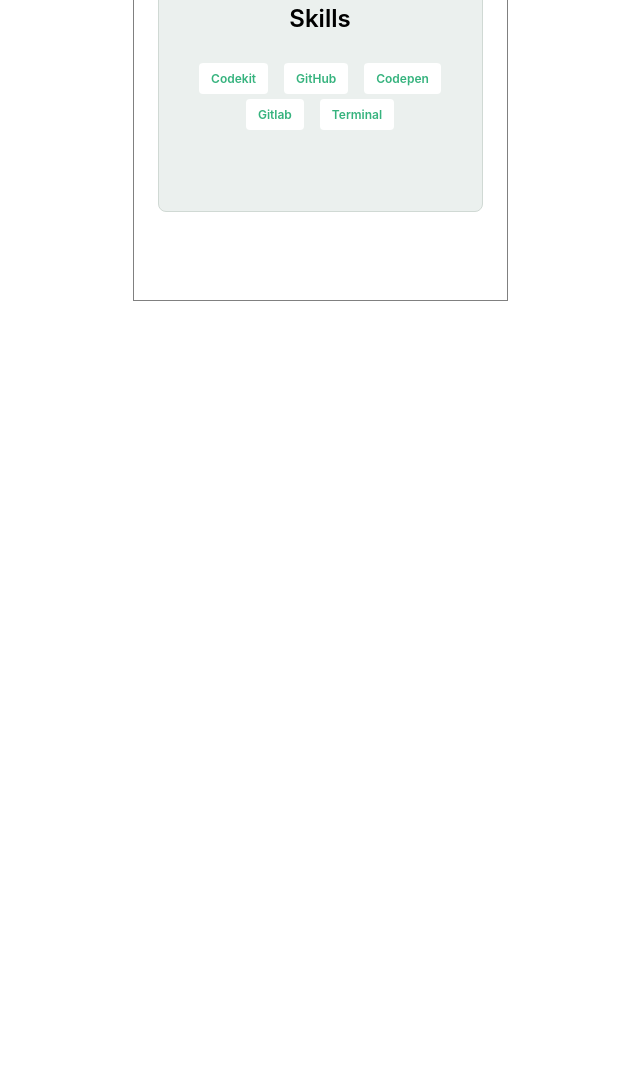
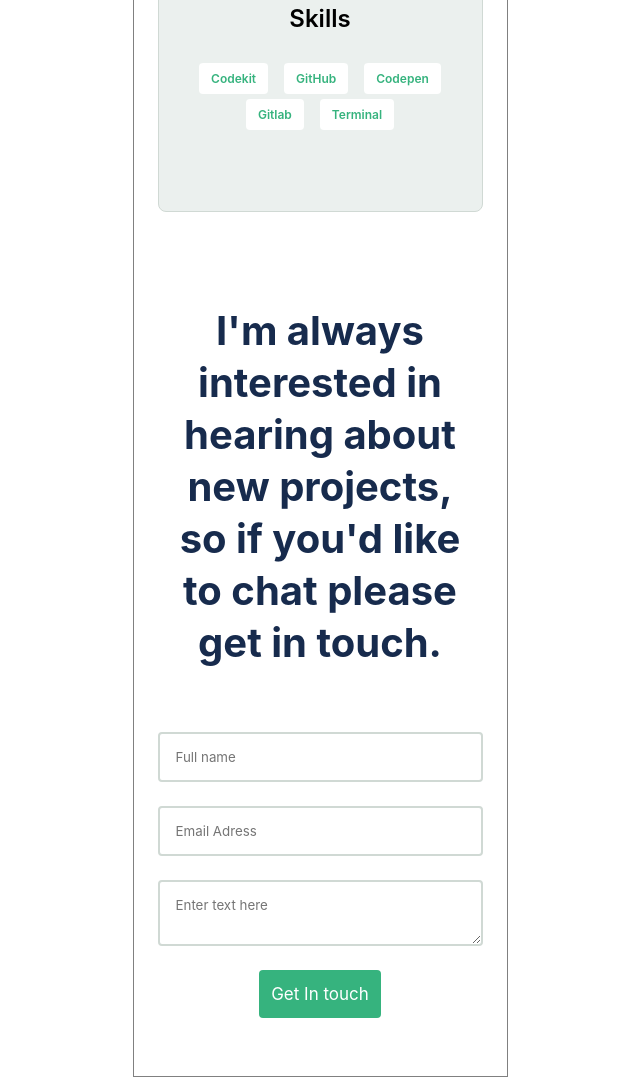
Before and after one commit to utsargo/portfolio-utsargo-microverse, a plain HTML site: page index.html in a window 1280 px wide. Shown: the part 4509-5586 px from the top of the page, without its empty margins (320-960 px from the left). Before the commit the page ends 4810 px from the top, so only its background shows below. Drawn offline with Linux system fonts and the light colour scheme; a web font is replaced by a local one.

Commit message:
added contact form

```diff
--- a/index.html
+++ b/index.html
@@ -164,6 +164,22 @@ don’t hestiate to contact me.
         </div>
     </div>
         </section>
+        <section class="contact-me display-flex flex-column align-middle">
+            <h1 class="section-heading neutrals txt-center">
+                I'm always interested in hearing about new projects, so if you'd like to chat please get in touch.
+            </h1>
+            <div class="separator-blank"></div>
+            <form class="my-contact-form display-flex flex-column align-middle"
+            action="https://formspree.io/f/xdojwqqv"
+            method="POST"
+            >
+                <input type="text" name="name" placeholder="Full name">
+                <input type="email" name="email" placeholder="Email Adress">
+                <textarea name="message" placeholder="Enter text here"></textarea>
+                <button class="button btn-primary border-none" type="submit">Get In touch</button>
+            </form>
+        </section>
+        <div class="separator-blank"></div>
     </div>
 
 </body>
--- a/style.css
+++ b/style.css
@@ -38,6 +38,10 @@ body * {
 
 .display-grid-inline {
   display: inline-grid;
+}
+
+.border-none {
+  border: none;
 }
 
 p,
@@ -284,6 +288,30 @@ h6 {
 .about-text .categories {
   margin: 8px 0;
 }
+
+/* contact-form */
+.contact-me {
+  padding: 0 24px;
+}
+
+.my-contact-form {
+  width: 100%;
+}
+
+.my-contact-form input,
+textarea {
+  width: 100%;
+  padding: 15px 16px;
+  margin-bottom: 24px;
+  border: 2px solid #d0d9d4;
+  border-radius: 4px;
+}
+
+/* collaboration start */
+
+/* you will add this follwing part into the file */
+
+/* collaboration end */
 
 /* grids */
 
```
